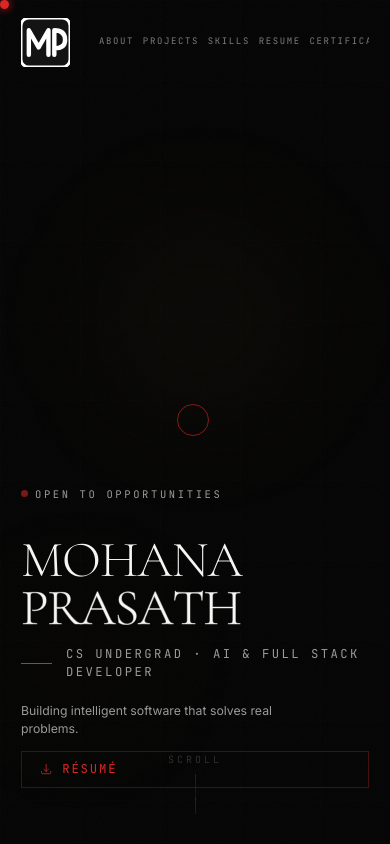
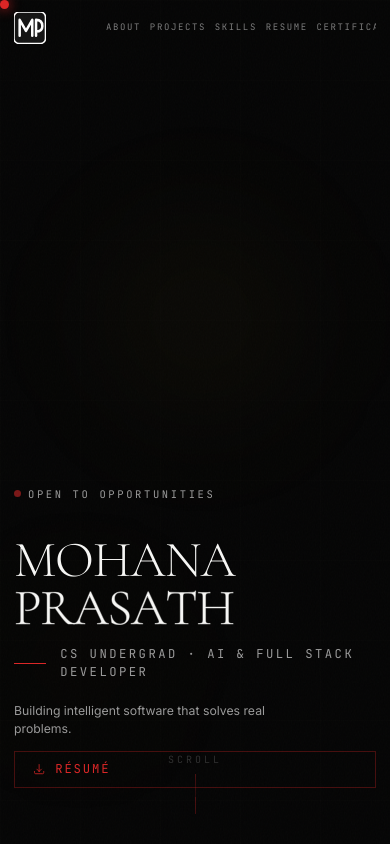
Before and after one commit to MohanaPrasathR/mohanaprasath.in, a Next.js app: page / in a window 390 px wide. Shown: the top 844 px of the page. Built offline with nearby package versions, Linux system fonts and the light colour scheme.

Commit message:
Fix cursor latency, logo initial display, and navbar mobile scaling

```diff
--- a/components/sections/Hero.tsx
+++ b/components/sections/Hero.tsx
@@ -48,7 +48,7 @@ export default function Hero({ ready }: { ready: boolean }) {
   return (
     <section
       id="hero"
-      className="relative min-h-screen flex flex-col justify-end pb-16 md:pb-20 px-6 md:px-12 lg:px-20 overflow-hidden pt-16"
+      className="relative min-h-screen flex flex-col justify-end pb-16 md:pb-20 px-4 sm:px-8 md:px-12 lg:px-20 overflow-hidden pt-24 sm:pt-28 md:pt-32"
     >
       {/* ── Animated background ─── */}
       <div ref={bgRef} className="absolute inset-0 pointer-events-none" aria-hidden>
--- a/components/ui/CustomCursor.tsx
+++ b/components/ui/CustomCursor.tsx
@@ -5,88 +5,41 @@ import { useEffect, useRef } from 'react';
 export default function CustomCursor() {
   const dotRef = useRef<HTMLDivElement>(null);
   const ringRef = useRef<HTMLDivElement>(null);
-  const canvasRef = useRef<HTMLCanvasElement>(null);
 
   useEffect(() => {
     const dot = dotRef.current;
     const ring = ringRef.current;
-    const canvas = canvasRef.current;
-    if (!dot || !ring || !canvas) return;
+    if (!dot || !ring) return;
 
-    const ctx = canvas.getContext('2d');
-    if (!ctx) return;
-
-    const handleResize = () => {
-      canvas.width = window.innerWidth;
-      canvas.height = window.innerHeight;
-    };
-    handleResize();
-    window.addEventListener('resize', handleResize);
-
-    let mouseX = window.innerWidth / 2;
-    let mouseY = window.innerHeight / 2;
-    let ringX = mouseX;
-    let ringY = mouseY;
+    let mouseX = -100;
+    let mouseY = -100;
+    let ringX = -100;
+    let ringY = -100;
     let raf: number;
-
-    const points: { x: number; y: number }[] = [];
-    const MAX_POINTS = 14;
 
     const onMouseMove = (e: MouseEvent) => {
       mouseX = e.clientX;
       mouseY = e.clientY;
-      dot.style.transform = `translate3d(${mouseX - 3}px, ${mouseY - 3}px, 0)`;
-
-      points.unshift({ x: mouseX, y: mouseY });
-      if (points.length > MAX_POINTS) {
-        points.pop();
-      }
+      // Instant zero-latency direct positioning for the core dot
+      dot.style.transform = `translate3d(${mouseX - 5}px, ${mouseY - 5}px, 0)`;
     };
 
     const lerp = (a: number, b: number, t: number) => a + (b - a) * t;
 
-    const render = () => {
-      ringX = lerp(ringX, mouseX, 0.15);
-      ringY = lerp(ringY, mouseY, 0.15);
+    const animateRing = () => {
+      ringX = lerp(ringX, mouseX, 0.22);
+      ringY = lerp(ringY, mouseY, 0.22);
       ring.style.transform = `translate3d(${ringX - 18}px, ${ringY - 18}px, 0)`;
-
-      ctx.clearRect(0, 0, canvas.width, canvas.height);
-
-      if (points.length > 1) {
-        // Draw trailing dotted line path
-        ctx.beginPath();
-        ctx.setLineDash([4, 6]);
-        ctx.lineWidth = 1.5;
-        ctx.strokeStyle = 'rgba(220, 38, 38, 0.6)';
-        ctx.moveTo(points[0].x, points[0].y);
-        for (let i = 1; i < points.length; i++) {
-          ctx.lineTo(points[i].x, points[i].y);
-        }
-        ctx.stroke();
-
-        // Draw alternating red and white trailing dots
-        for (let i = 1; i < points.length; i++) {
-          const pt = points[i];
-          const radius = Math.max(1, (MAX_POINTS - i) / 3.5);
-          const opacity = (MAX_POINTS - i) / MAX_POINTS;
-          ctx.beginPath();
-          ctx.arc(pt.x, pt.y, radius, 0, Math.PI * 2);
-          ctx.fillStyle = i % 2 === 0 ? `rgba(255, 255, 255, ${opacity * 0.9})` : `rgba(220, 38, 38, ${opacity})`;
-          ctx.fill();
-        }
-      }
-
-      raf = requestAnimationFrame(render);
+      raf = requestAnimationFrame(animateRing);
     };
 
     const onMouseEnterLink = () => {
-      ring.style.width = '52px';
-      ring.style.height = '52px';
+      ring.style.width = '48px';
+      ring.style.height = '48px';
       ring.style.borderColor = '#DC2626';
-      ring.style.backgroundColor = 'rgba(220, 38, 38, 0.12)';
-      ring.style.boxShadow = '0 0 20px rgba(220, 38, 38, 0.5)';
-      dot.style.transform = `translate3d(${mouseX - 4}px, ${mouseY - 4}px, 0) scale(1.4)`;
-      dot.style.backgroundColor = '#FFFFFF';
+      ring.style.backgroundColor = 'rgba(220, 38, 38, 0.15)';
+      ring.style.boxShadow = '0 0 16px rgba(220, 38, 38, 0.5)';
+      dot.style.transform = `translate3d(${mouseX - 6}px, ${mouseY - 6}px, 0) scale(1.3)`;
     };
 
     const onMouseLeaveLink = () => {
@@ -95,8 +48,7 @@ export default function CustomCursor() {
       ring.style.borderColor = 'rgba(220, 38, 38, 0.6)';
       ring.style.backgroundColor = 'transparent';
       ring.style.boxShadow = 'none';
-      dot.style.transform = `translate3d(${mouseX - 3}px, ${mouseY - 3}px, 0) scale(1)`;
-      dot.style.backgroundColor = '#DC2626';
+      dot.style.transform = `translate3d(${mouseX - 5}px, ${mouseY - 5}px, 0) scale(1)`;
     };
 
     const bindLinks = () => {
@@ -108,8 +60,8 @@ export default function CustomCursor() {
       });
     };
 
-    window.addEventListener('mousemove', onMouseMove);
-    raf = requestAnimationFrame(render);
+    window.addEventListener('mousemove', onMouseMove, { passive: true });
+    raf = requestAnimationFrame(animateRing);
     bindLinks();
 
     const observer = new MutationObserver(bindLinks);
@@ -117,7 +69,6 @@ export default function CustomCursor() {
 
     return () => {
       window.removeEventListener('mousemove', onMouseMove);
-      window.removeEventListener('resize', handleResize);
       cancelAnimationFrame(raf);
       observer.disconnect();
     };
@@ -125,28 +76,22 @@ export default function CustomCursor() {
 
   return (
     <>
-      {/* Canvas Dotted Line & Trailing Path */}
-      <canvas
-        ref={canvasRef}
-        className="fixed inset-0 pointer-events-none z-[9997]"
-      />
-      {/* Red Cursor Dot */}
+      {/* Zero-latency Instant Red Dot */}
       <div
         ref={dotRef}
         className="fixed top-0 left-0 w-2.5 h-2.5 rounded-full bg-red-600 pointer-events-none z-[9999]"
         style={{
           willChange: 'transform',
-          transition: 'transform 0.15s ease-out, background-color 0.2s ease',
-          boxShadow: '0 0 10px rgba(220, 38, 38, 0.9)',
+          boxShadow: '0 0 12px rgba(220, 38, 38, 1)',
         }}
       />
-      {/* Trailing Ring */}
+      {/* Smooth Trailing Red Ring */}
       <div
         ref={ringRef}
         className="fixed top-0 left-0 w-9 h-9 rounded-full border border-red-600/60 pointer-events-none z-[9998]"
         style={{
           willChange: 'transform',
-          transition: 'width 0.25s ease-out, height 0.25s ease-out, border-color 0.25s ease, background-color 0.25s ease, box-shadow 0.25s ease',
+          transition: 'width 0.2s ease-out, height 0.2s ease-out, border-color 0.2s ease, background-color 0.2s ease, box-shadow 0.2s ease',
         }}
       />
     </>
--- a/components/ui/Navbar.tsx
+++ b/components/ui/Navbar.tsx
@@ -47,11 +47,9 @@ export default function Navbar() {
 
   return (
     <motion.header
-      className="fixed top-0 left-0 right-0 z-[300] flex items-center justify-between px-6 md:px-12 lg:px-20"
-      style={{ height: '84px' }}
-      initial={{ opacity: 0, y: -20 }}
+      className="fixed top-0 left-0 right-0 z-[300] flex items-center justify-between px-4 sm:px-8 md:px-12 lg:px-20 h-16 md:h-20"
+      initial={{ opacity: 1, y: 0 }}
       animate={{ opacity: 1, y: 0 }}
-      transition={{ duration: 0.7, ease: "easeOut", delay: 0.1 }}
     >
       {/* Blur background on scroll */}
       <div
@@ -59,27 +57,30 @@ export default function Navbar() {
         style={{
           backdropFilter: scrolled ? 'blur(20px)' : 'none',
           WebkitBackdropFilter: scrolled ? 'blur(20px)' : 'none',
-          background: scrolled ? 'rgba(5,5,5,0.85)' : 'transparent',
-          borderBottom: scrolled ? '1px solid rgba(255,255,255,0.1)' : '1px solid transparent',
+          background: scrolled ? 'rgba(5,5,5,0.88)' : 'transparent',
+          borderBottom: scrolled ? '1px solid rgba(255,255,255,0.08)' : '1px solid transparent',
         }}
       />
 
-      {/* Big Logo */}
+      {/* Sleek Logo */}
       <button
         onClick={() => scrollTo('hero')}
-        className="relative z-10 flex items-center group py-2"
+        className="relative z-10 flex items-center gap-2.5 group shrink-0"
         aria-label="Back to top"
       >
         <svg
-          className="w-14 h-14 md:w-16 md:h-16 text-white transition-transform duration-300 group-hover:scale-105"
+          className="w-9 h-9 md:w-10 md:h-10 text-white transition-transform duration-300 group-hover:scale-105"
           viewBox="0 0 100 100"
           fill="none"
           xmlns="http://www.w3.org/2000/svg"
         >
-          <rect width="100" height="100" rx="16" fill="#121212" stroke="#FFFFFF" strokeWidth="6"/>
-          <path d="M16 75 V25 L36 60 L56 25 V75" stroke="#FFFFFF" strokeWidth="9" strokeLinecap="round" strokeLinejoin="round"/>
-          <path d="M68 75 V25 Q90 25 90 45 Q90 62 68 62" stroke="#FFFFFF" strokeWidth="9" strokeLinecap="round" strokeLinejoin="round"/>
+          <rect width="100" height="100" rx="16" fill="#141414" stroke="#FFFFFF" strokeWidth="5"/>
+          <path d="M18 75 V25 L38 60 L58 25 V75" stroke="#FFFFFF" strokeWidth="8" strokeLinecap="round" strokeLinejoin="round"/>
+          <path d="M70 75 V25 Q90 25 90 45 Q90 62 70 62" stroke="#FFFFFF" strokeWidth="8" strokeLinecap="round" strokeLinejoin="round"/>
         </svg>
+        <span className="font-mono text-xs font-bold tracking-[0.25em] text-white hidden sm:inline-block">
+          MP
+        </span>
       </button>
 
       {/* Nav links — responsive gap and scaling */}
```
